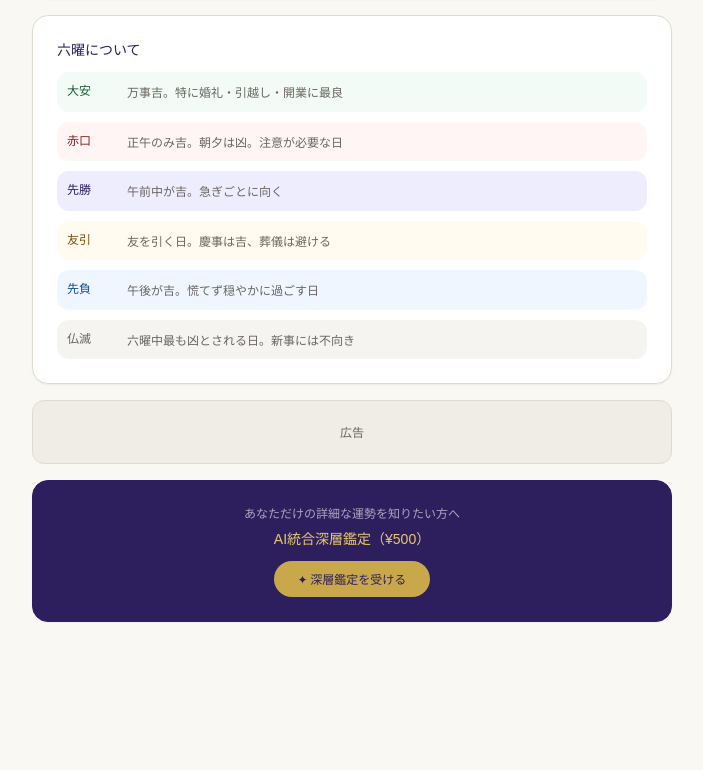
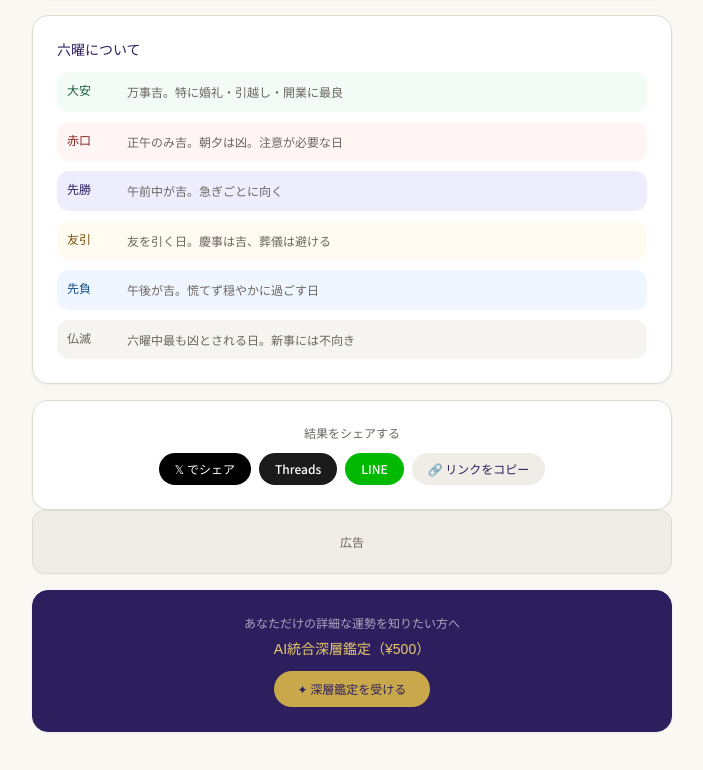
Before and after one commit to yo4021/hoshiyomi, a Next.js app: page /calendar in a window 1280 px wide. Shown: the part 1069-1839 px from the top of the page, without its empty margins (288-991 px from the left). Before the commit the page ends 1771 px from the top, so only its background shows below. Built offline with nearby package versions, Linux system fonts and the light colour scheme.

Commit message:
feat: X・Threads・LINE・リンクコピーのシェアボタンを無料ページ3つに追加

```diff
--- a/src/app/calendar/page.tsx
+++ b/src/app/calendar/page.tsx
@@ -2,6 +2,7 @@
 
 import { useState, useMemo } from 'react'
 import Link from 'next/link'
+import ShareButtons from '@/components/ShareButtons'
 
 // シードハッシュ
 function hash(s: string): number {
@@ -185,6 +186,9 @@ export default function CalendarPage() {
           </div>
         </div>
 
+        {/* シェアボタン */}
+        <ShareButtons text={`📅 ${year}年${month+1}月の吉日カレンダーをチェック！\n大安・開運日がひと目でわかる\n#星詠み #吉日カレンダー #開運`} />
+
         {/* 広告枠 */}
         <div className="w-full h-16 bg-[#f0ede6] rounded-xl flex items-center justify-center mb-4 border border-border">
           <span className="text-xs text-muted">広告</span>
--- a/src/app/compatibility/page.tsx
+++ b/src/app/compatibility/page.tsx
@@ -3,6 +3,7 @@
 import { useState } from 'react'
 import Link from 'next/link'
 import { calcCompatibility, type CompatibilityResult } from '@/lib/compatibility'
+import ShareButtons from '@/components/ShareButtons'
 
 const COMPAT_COLOR: Record<string, string> = {
   '運命の相手': '#c9a84c', '最高の相性': '#1a5c3a', '良い相性': '#2d1f5e',
@@ -175,6 +176,9 @@ export default function CompatibilityPage() {
               <span className="text-xs text-muted">広告</span>
             </div>
 
+            {/* シェアボタン */}
+            <ShareButtons text={`💑 ${result.person1.name || 'あなた'}と${result.person2.name || '相手'}の相性は「${result.compatibility}」！\n総合スコア${result.overall}点\n#星詠み #AI占い #相性鑑定`} />
+
             {/* 別の組み合わせ */}
             <button className="btn-outline w-full" onClick={() => setResult(null)}>
               別の組み合わせで試す
--- a/src/app/today/page.tsx
+++ b/src/app/today/page.tsx
@@ -3,6 +3,7 @@
 import { useState } from 'react'
 import Link from 'next/link'
 import { calcTodayFortune, type TodayFortune } from '@/lib/today'
+import ShareButtons from '@/components/ShareButtons'
 
 const LUCK_COLOR: Record<string, string> = {
   '大吉': '#1a5c3a', '吉': '#2d1f5e', '中吉': '#7a4d0a', '小吉': '#0d4f8a', '末吉': '#6b6560', '凶': '#8b2020',
@@ -176,6 +177,9 @@ export default function TodayPage() {
               <span className="text-xs text-muted">広告</span>
             </div>
 
+            {/* シェアボタン */}
+            <ShareButtons text={`✨ ${dateLabel}の運勢は「${fortune.overall}」でした！\n金運${fortune.money} 仕事運${fortune.work} 恋愛運${fortune.love} 健康運${fortune.health}\n#星詠み #AI占い #今日の運勢`} />
+
             {/* 別の日付で見る */}
             <button className="btn-outline w-full" onClick={() => setFortune(null)}>
               別の生年月日で見る
--- /dev/null
+++ b/src/components/ShareButtons.tsx
@@ -0,0 +1,62 @@
+'use client'
+
+import { useState } from 'react'
+
+interface ShareButtonsProps {
+  text: string
+}
+
+export default function ShareButtons({ text }: ShareButtonsProps) {
+  const [copied, setCopied] = useState(false)
+
+  const url = typeof window !== 'undefined' ? window.location.href : ''
+  const fullText = text + '\n' + url
+  const encodedFull = encodeURIComponent(fullText)
+  const encodedUrl  = encodeURIComponent(url)
+  const encodedText = encodeURIComponent(text)
+
+  function copyLink() {
+    navigator.clipboard.writeText(url).then(() => {
+      setCopied(true)
+      setTimeout(() => setCopied(false), 2000)
+    })
+  }
+
+  return (
+    <div className="card text-center">
+      <p className="text-xs text-muted mb-3">結果をシェアする</p>
+      <div className="flex gap-2 justify-center flex-wrap">
+        <a
+          href={`https://twitter.com/intent/tweet?text=${encodedFull}`}
+          target="_blank"
+          rel="noopener noreferrer"
+          className="flex items-center gap-1.5 px-4 py-2 rounded-full text-xs font-medium bg-black text-white hover:bg-[#111] transition"
+        >
+          𝕏 でシェア
+        </a>
+        <a
+          href={`https://www.threads.net/intent/post?text=${encodedFull}`}
+          target="_blank"
+          rel="noopener noreferrer"
+          className="flex items-center gap-1.5 px-4 py-2 rounded-full text-xs font-medium bg-[#1a1a1a] text-white hover:bg-[#333] transition"
+        >
+          Threads
+        </a>
+        <a
+          href={`https://social-plugins.line.me/lineit/share?url=${encodedUrl}&text=${encodedText}`}
+          target="_blank"
+          rel="noopener noreferrer"
+          className="flex items-center gap-1.5 px-4 py-2 rounded-full text-xs font-medium bg-[#00B900] text-white hover:bg-[#009900] transition"
+        >
+          LINE
+        </a>
+        <button
+          onClick={copyLink}
+          className="flex items-center gap-1.5 px-4 py-2 rounded-full text-xs font-medium bg-[#f0ede6] text-deep hover:bg-[#e8e4dc] transition"
+        >
+          {copied ? '✓ コピー済み' : '🔗 リンクをコピー'}
+        </button>
+      </div>
+    </div>
+  )
+}
```
